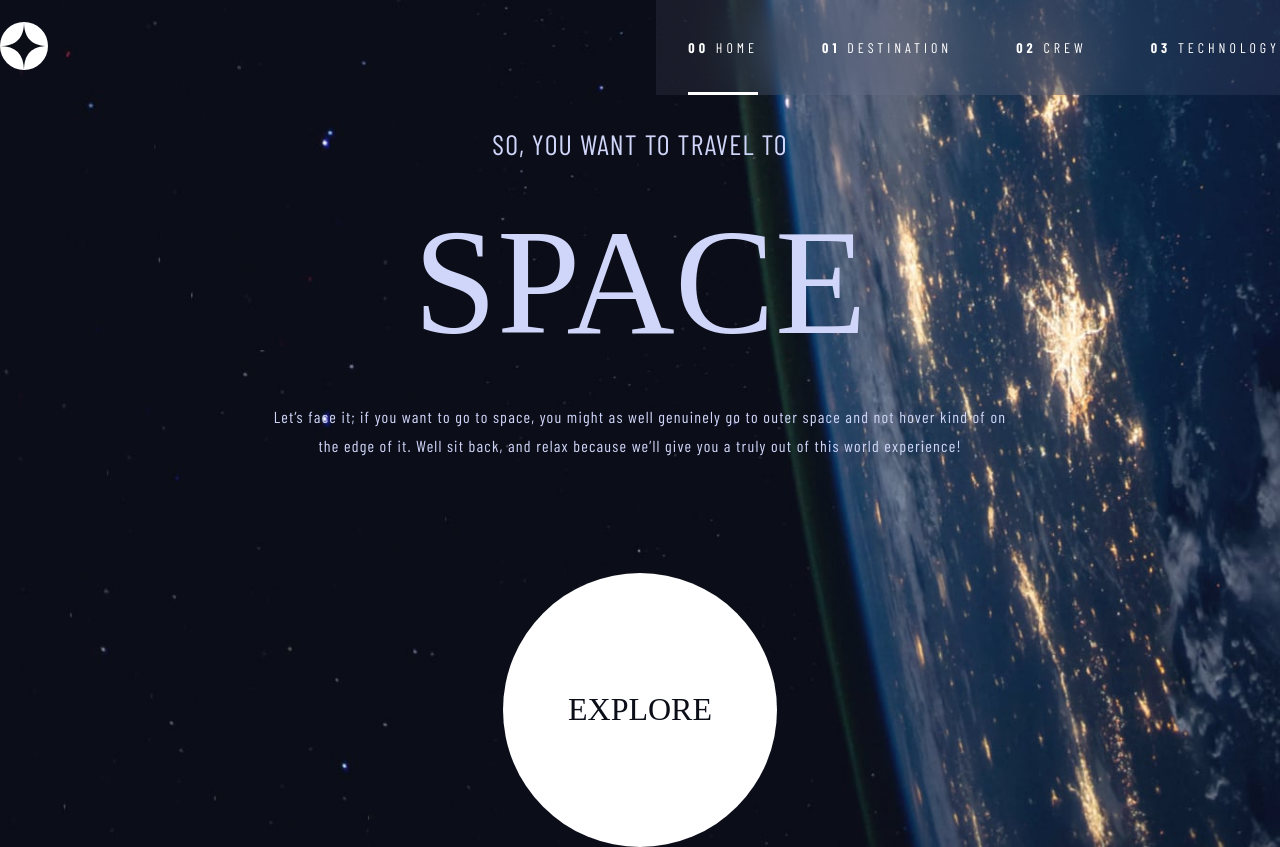
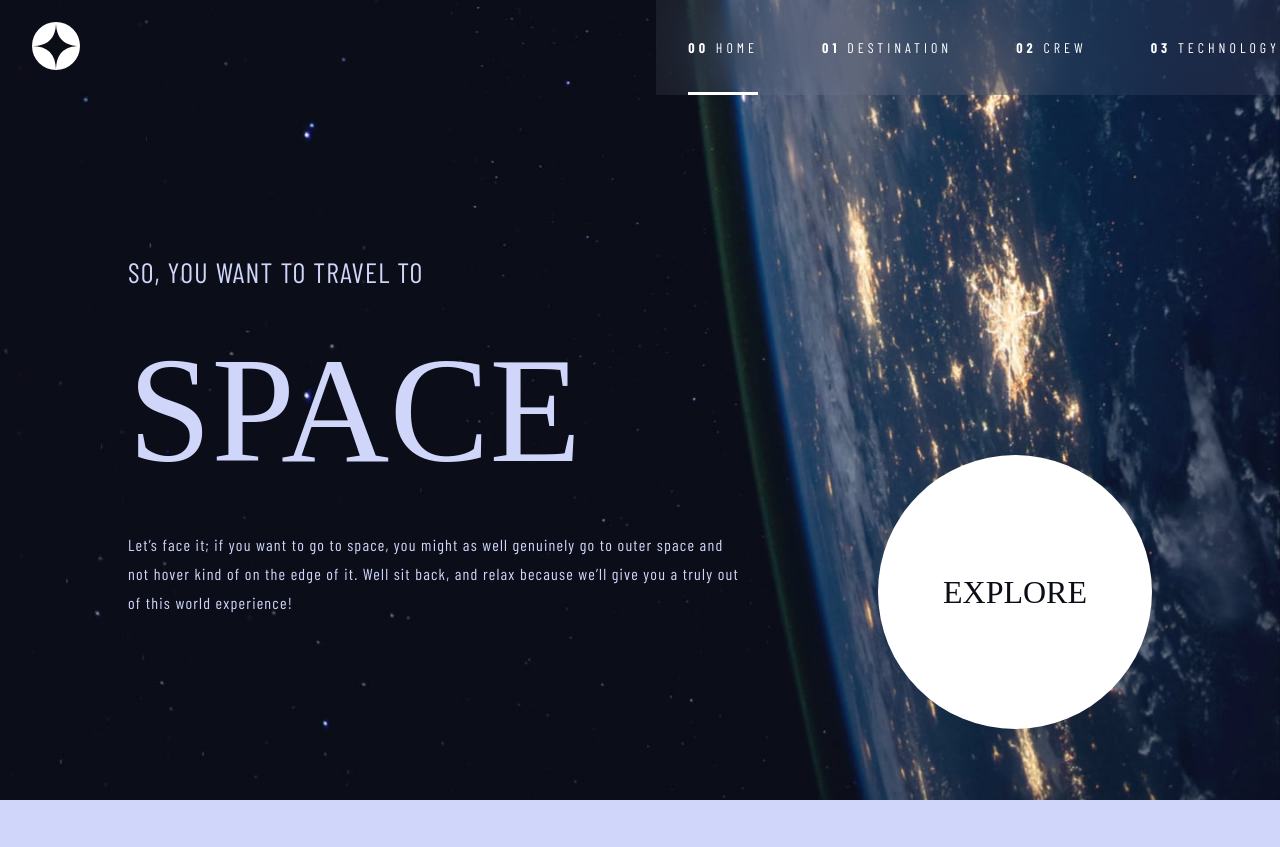
Before and after one commit to SAM-dev-pixel/sam-space-tourism-website-main, a plain HTML site: page starter-code/index.html in a window 1280 px wide. After the commit the page ends 800 px from the top, so only its background shows below. Drawn offline with nearby package versions, Linux system fonts and the light colour scheme; a web font is replaced by a local one.

Commit message:
feat: responsive for wider screen part 2

```diff
--- a/starter-code/css/crew.css
+++ b/starter-code/css/crew.css
@@ -86,6 +86,10 @@ body {
   z-index: 9999;
 }
 @media (width >= 48rem) {
+  #header-container {
+    margin-bottom: 4rem;
+    padding-left: 2rem;
+  }
   .nav-links-contain {
     height: 100% !important;
     padding-top: 0;
@@ -116,7 +120,7 @@ body {
   text-align: center;
 }
 .crew-title {
-  font-size: 1rem;
+  font-size: clamp(0.2rem, 4.25vw, 1.75rem);
   font-weight: 300;
   letter-spacing: 0.075rem;
   text-transform: uppercase;
@@ -159,7 +163,7 @@ body {
   color: var(--white);
 }
 .crew-explain {
-  font-size: 0.9375rem;
+  font-size: clamp(0.2rem, 3.98vw, 1rem);
   font-weight: 300;
   color: var(--gray);
   letter-spacing: 0.075rem;
--- a/starter-code/css/destinations.css
+++ b/starter-code/css/destinations.css
@@ -87,6 +87,10 @@ body {
   z-index: 9999;
 }
 @media (width >= 48rem) {
+  #header-container {
+    margin-bottom: 4rem;
+    padding-left: 2rem;
+  }
   .nav-links-contain {
     height: 100% !important;
     padding-top: 0;
@@ -111,13 +115,18 @@ body {
     display: none;
   }
 }
+@media (width >= 64rem) {
+  #header-container {
+    margin-bottom: 8rem;
+  }
+}
 /* NAV BAR STYLE END */
 /* MAIN STYLE START */
 #destination-main-container {
   text-align: center;
 }
 .destination-title {
-  font-size: 1rem;
+  font-size: clamp(0.2rem, 4.25vw, 1.75rem);
   font-weight: 300;
   letter-spacing: 0.075rem;
   text-transform: uppercase;
@@ -129,7 +138,8 @@ body {
   padding-right: 1.125em;
 }
 .destination-img {
-  width: 10.625rem;
+  /* width: 10.625rem; */
+  width: clamp(5rem, 45vw, 27.8rem);
   margin: 2rem 0;
 }
 .destination-choices {
@@ -157,14 +167,15 @@ body {
 }
 .destination-subtitle {
   font-family: "Bellefair", serif;
-  font-size: 3.5rem;
+  /* font-size: 3.5rem; */
+  font-size: clamp(0.25rem, 15vw, 6.25rem);
   font-weight: 400;
   color: var(--white);
   padding: 1rem 0;
   text-transform: uppercase;
 }
 .destination-explain {
-  font-size: 0.9375rem;
+  font-size: clamp(0.2rem, 3.98vw, 1rem);
   font-weight: 300;
   color: var(--gray);
   letter-spacing: 0.075rem;
@@ -189,5 +200,14 @@ body {
   font-size: 1.75rem;
   color: var(--white);
 }
-
+@media (width >= 48rem) {
+  .destination-choices a {
+    font-size: 1rem;
+  }
+  .distance-time-wrapper {
+    margin: ;
+    justify-content: center;
+    flex-direction: row;
+  }
+}
 /* MAIN STYLE END */
--- a/starter-code/css/index.css
+++ b/starter-code/css/index.css
@@ -2,7 +2,6 @@
   margin: 0;
   padding: 0;
   box-sizing: 0;
-  /* border: 1px solid green; */
 }
 :root {
   --dark: #0b0d17;
@@ -86,6 +85,10 @@ body {
   z-index: 9999;
 }
 @media (width >= 48rem) {
+  #header-container {
+    margin-bottom: 4rem;
+    padding-left: 2rem;
+  }
   .nav-links-contain {
     height: 100% !important;
     padding-top: 0;
@@ -98,7 +101,6 @@ body {
   .nav-link {
     padding-block: 2.4375em;
     position: relative;
-    /* display: initial; */
   }
   .nav-dash {
     width: 100%;
@@ -119,38 +121,32 @@ body {
   text-align: center;
 }
 .sub-title {
-  /* font-size: 1rem; */
-  font-size: clamp(.2rem, 4.25vw, 1.75rem);
+  font-size: clamp(0.2rem, 4.25vw, 1.75rem);
   font-weight: 300;
   letter-spacing: 0.075rem;
   text-transform: uppercase;
 }
 .home-title {
   padding: 2.1875rem 0;
-  /* font-size: 5rem; */
   font-size: clamp(0.2rem, 21.32vw, 9.375rem);
   font-family: "Bellefair", serif;
   font-weight: 400;
   text-transform: uppercase;
 }
 .home-txt {
-  /* font-size: 0.9375rem; */
-  font-size: clamp(.2rem, 3.98vw, 1rem);
+  font-size: clamp(0.2rem, 3.98vw, 1rem);
   font-weight: 300;
   letter-spacing: 0.075rem;
   line-height: 1.8;
 }
 .explore-btn {
-  /* width: 9.375rem;
-  height: 9.375rem; */
   width: clamp(1rem, 40vw, 17.125rem);
   height: clamp(1rem, 40vw, 17.125rem);
   display: flex;
   align-items: center;
   justify-content: center;
   margin: auto;
-  /* font-size: 1.25rem; */
-  font-size: clamp(.2rem, 4.75vw, 2rem);
+  font-size: clamp(0.2rem, 4.75vw, 2rem);
   font-family: "Bellefair", serif;
   text-transform: uppercase;
   color: var(--dark);
@@ -158,10 +154,30 @@ body {
   aspect-ratio: 1/1;
   border-radius: 50%;
 }
-@media(width >= 48rem) {
+@media (width >= 48rem) {
   .home-txt-contain {
     width: 58%;
     margin: auto;
   }
 }
+@media (width >= 64rem) {
+  #header-container {
+    margin-bottom: 8rem;
+  }
+  #home-main-container {
+    width: 80%;
+    margin: auto;
+    display: flex;
+    align-items: center;
+    justify-content: space-between;
+  }
+  .home-txt-contain {
+    width: 60%;
+    margin: initial;
+    text-align: start;
+  }
+  .explore-btn-contain {
+    margin-top: auto;
+  }
+}
 /* HOME PAGE STYLE END */
--- a/starter-code/css/technology.css
+++ b/starter-code/css/technology.css
@@ -89,6 +89,10 @@ body {
   z-index: 9999;
 }
 @media (width >= 48rem) {
+  #header-container {
+    margin-bottom: 4rem;
+    padding-left: 2rem;
+  }
   .nav-links-contain {
     height: 100% !important;
     padding-top: 0;
@@ -119,7 +123,7 @@ body {
   text-align: center;
 }
 .technology-title {
-  font-size: 1rem;
+  font-size: clamp(0.2rem, 4.25vw, 1.75rem);
   font-weight: 300;
   letter-spacing: 0.075rem;
   text-transform: uppercase;
@@ -169,7 +173,7 @@ body {
   margin-bottom: 1.5rem;
 }
 .technology-explain {
-  font-size: 0.9375rem;
+  font-size: clamp(0.2rem, 3.98vw, 1rem);
   font-weight: 300;
   color: var(--gray);
   letter-spacing: 0.075rem;
```
